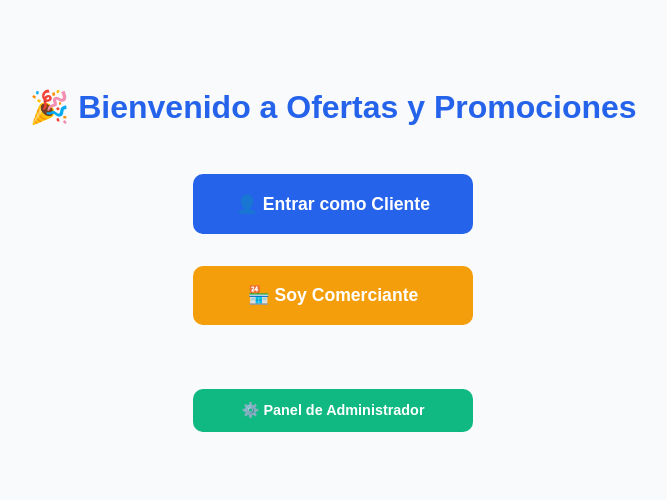
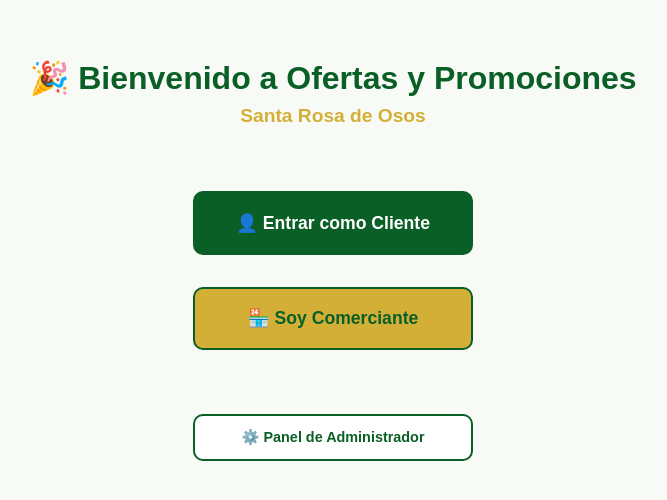
Before and after one commit to Bohemia91/My-app-wpp, a plain HTML site: page index.html in a window 1280 px wide. Shown: the part 132-632 px from the top of the page, without its empty margins (307-974 px from the left). Drawn offline with Linux system fonts and the light colour scheme.

Commit message:
Update index.html

```diff
--- a/index.html
+++ b/index.html
@@ -1,24 +1,25 @@
-
 <!DOCTYPE html>
 <html lang="es">
 <head>
     <meta charset="UTF-8">
     <meta name="viewport" content="width=device-width, initial-scale=1.0">
-    <title>Ofertas y Promociones - Inicio</title>
+    <title>Ofertas y Promociones - Santa Rosa de Osos</title>
     <style>
         * { margin: 0; padding: 0; box-sizing: border-box; font-family: Arial, sans-serif; }
-        body { background-color: #f8fafc; display: flex; flex-direction: column; align-items: center; justify-content: center; height: 100vh; text-align: center; padding: 1rem; }
-        h1 { color: #2563eb; margin-bottom: 2rem; font-size: 2rem; }
-        .boton { display: block; width: 280px; padding: 1.2rem; margin: 1rem 0; border-radius: 10px; text-decoration: none; font-weight: bold; font-size: 1.1rem; transition: 0.3s; }
-        .boton-clientes { background-color: #2563eb; color: white; }
-        .boton-clientes:hover { background-color: #1d4ed8; }
-        .boton-comerciante { background-color: #f59e0b; color: white; }
-        .boton-comerciante:hover { background-color: #d97706; }
-        .boton-admin { background-color: #10b981; color: white; margin-top: 3rem; font-size: 0.9rem; padding: 0.8rem; }
+        body { background-color: #F8FAF5; display: flex; flex-direction: column; align-items: center; justify-content: center; min-height: 100vh; text-align: center; padding: 1rem; }
+        h1 { color: #0A5F26; margin-bottom: 0.5rem; font-size: 2rem; }
+        .subtitulo { color: #D4AF37; font-size: 1.2rem; margin-bottom: 3rem; font-weight: bold; }
+        .boton { display: block; width: 280px; padding: 1.2rem; margin: 1rem 0; border-radius: 10px; text-decoration: none; font-weight: bold; font-size: 1.1rem; transition: 0.3s; border: 2px solid #0A5F26; }
+        .boton-clientes { background-color: #0A5F26; color: white; }
+        .boton-clientes:hover { background-color: #084D1E; }
+        .boton-comerciante { background-color: #D4AF37; color: #0A5F26; }
+        .boton-comerciante:hover { background-color: #B8962F; }
+        .boton-admin { background-color: white; color: #0A5F26; margin-top: 3rem; font-size: 0.9rem; padding: 0.8rem; }
     </style>
 </head>
 <body>
     <h1>🎉 Bienvenido a Ofertas y Promociones</h1>
+    <p class="subtitulo">Santa Rosa de Osos</p>
 
     <a href="publico/index.html" class="boton boton-clientes">👤 Entrar como Cliente</a>
     <a href="comerciante/index.html" class="boton boton-comerciante">🏪 Soy Comerciante</a>
```
